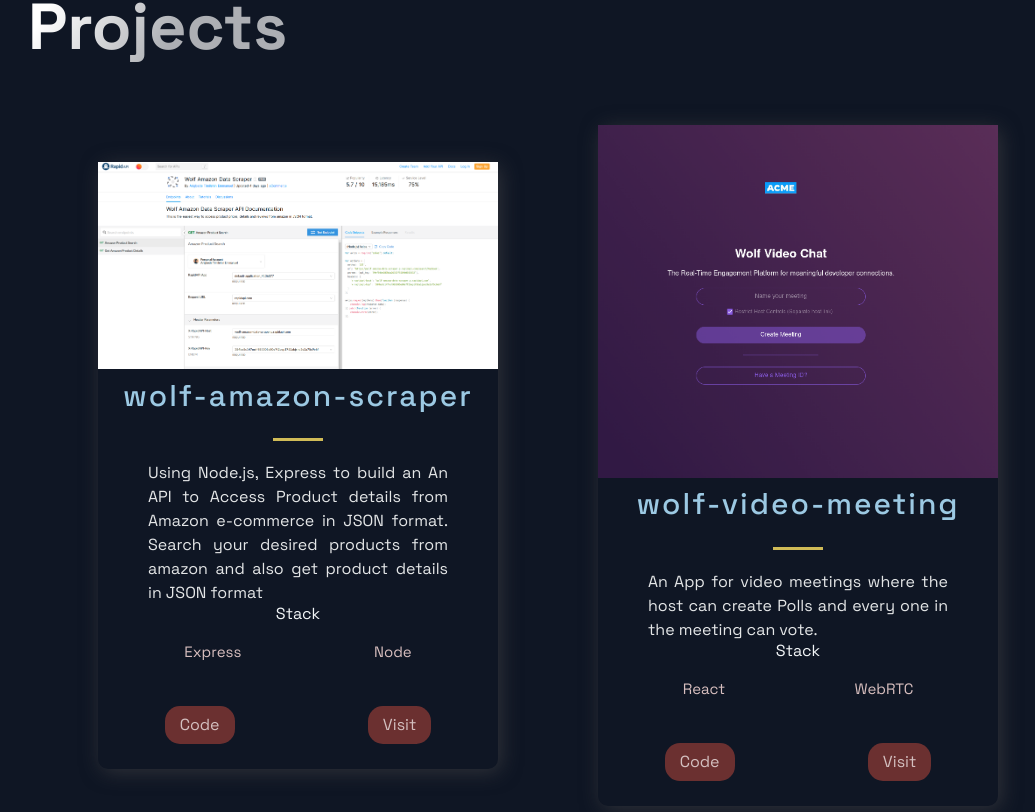
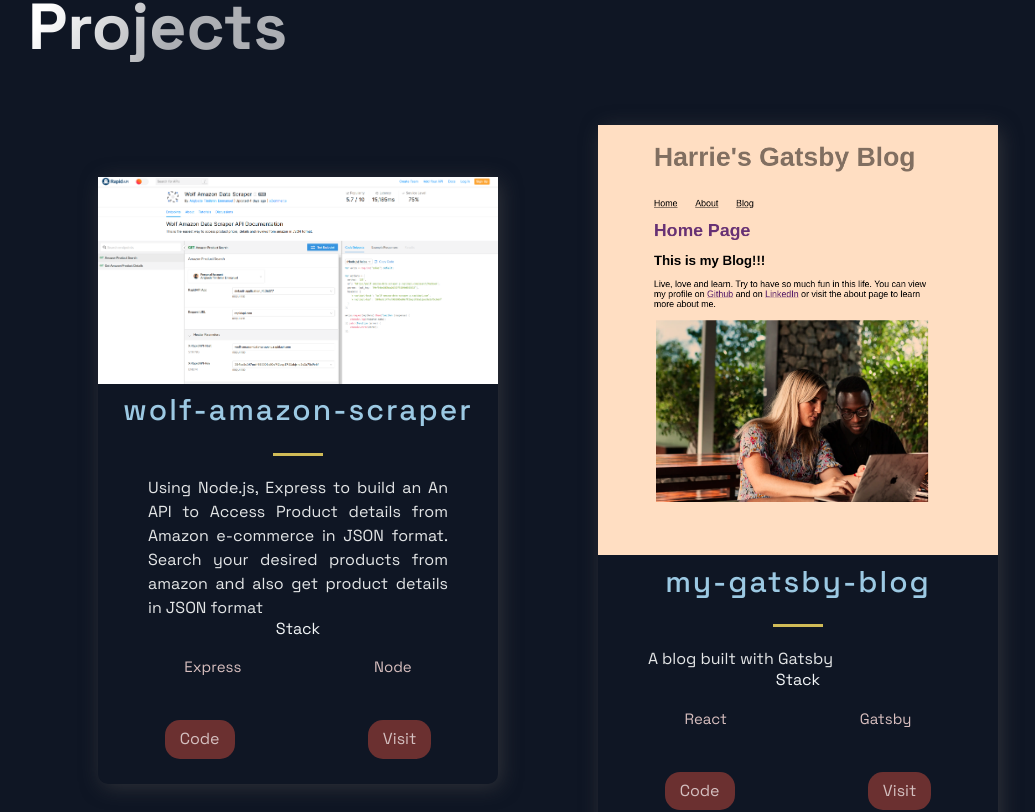
Before and after one commit to Harrytimbog/arigbedetimilehin.tech, a Next.js app: page / in a window 1280 px wide. Shown: the part 719-1531 px from the top of the page, without its empty margins (92-1127 px from the left). Built offline with nearby package versions, Linux system fonts and the light colour scheme.

Commit message:
Ad one more project

```diff
--- a/src/constants/constants.js
+++ b/src/constants/constants.js
@@ -2,7 +2,7 @@ export const projects = [
   {
     title: "wolf-amazon-scraper",
     description:
-      "Using Node.js, Express to build an An API to Access Product details from Amazon e-commerce in JSON format. Search your desired products from amazon and also get product details in JSON format ",
+    "Using Node.js, Express to build an An API to Access Product details from Amazon e-commerce in JSON format. Search your desired products from amazon and also get product details in JSON format ",
     image: "/images/wolf-amazon-data-scraper.png",
     tags: ["Express", "Node"],
     source: "https://github.com/Harrytimbog/wolf-amazon-scraper",
@@ -10,19 +10,18 @@ export const projects = [
     id: 0,
   },
   {
-    title: "wolf-video-meeting",
-    description:
-      "An App for video meetings where the host can create Polls and every one in the meeting can vote.",
-    image: "/images/wolf-video-chat.png",
-    tags: ["React", "WebRTC"],
-    source: "https://github.com/Harrytimbog/wolf-video-meeting",
-    visit: "https://wolf-video-chat.netlify.app",
-    id: 1,
+    title: "my-gatsby-blog",
+    description: "A blog built with Gatsby",
+    image: "/images/GATSBY.png",
+    tags: ["React", "Gatsby"],
+    source: "https://github.com/Harrytimbog/my-gatsby-blog",
+    visit: "https://mygatsbyblogmaster58629.gatsbyjs.io/",
+    id: 6,
   },
   {
     title: "wolf-realtor",
     description:
-      "A Real estate platform to showcase properties for rent and for sale with detailed descriptions",
+    "A Real estate platform to showcase properties for rent and for sale with detailed descriptions",
     image: "/images/wolf-realtor.png",
     tags: ["React", "NextJS"],
     source: "https://github.com/Harrytimbog/wolf-realtor",
@@ -32,7 +31,7 @@ export const projects = [
   {
     title: "wolf_project_manager",
     description:
-      "A Project Management Tool built with PostgresQL, Ruby on Rails. Users can create personal projects, add tasks to each projects then drag and drop tasks according to the level of importance until each project is completed. User can also set status of tasks and completion level of projects are always updated automatically.",
+    "A Project Management Tool built with PostgresQL, Ruby on Rails. Users can create personal projects, add tasks to each projects then drag and drop tasks according to the level of importance until each project is completed. User can also set status of tasks and completion level of projects are always updated automatically.",
     image: "/images/wolf-project-manager.png",
     tags: ["Ruby on rails", "Javascript", "Stimulus Reflex"],
     source: "https://github.com/Harrytimbog/WOLF_PROJECT_MANAGER",
@@ -51,12 +50,22 @@ export const projects = [
   {
     title: "covid-19-tracker",
     description:
-      "A React App to track global and country specific COVID-19 spread and updates",
+    "A React App to track global and country specific COVID-19 spread and updates",
     image: "/images/wolf-covid-tracker.png",
     tags: ["React"],
     source: "https://github.com/Harrytimbog/covid-19-tracker",
     visit: "https://wolf-covid-tracker.netlify.app/",
     id: 5,
+  },
+  {
+    title: "wolf-video-meeting",
+    description:
+      "An App for video meetings where the host can create Polls and every one in the meeting can vote.",
+    image: "/images/wolf-video-chat.png",
+    tags: ["React", "WebRTC"],
+    source: "https://github.com/Harrytimbog/wolf-video-meeting",
+    visit: "https://wolf-video-chat.netlify.app",
+    id: 1,
   },
 ];
 
```
Also changed, not shown: public/images/GATSBY.png (added).
